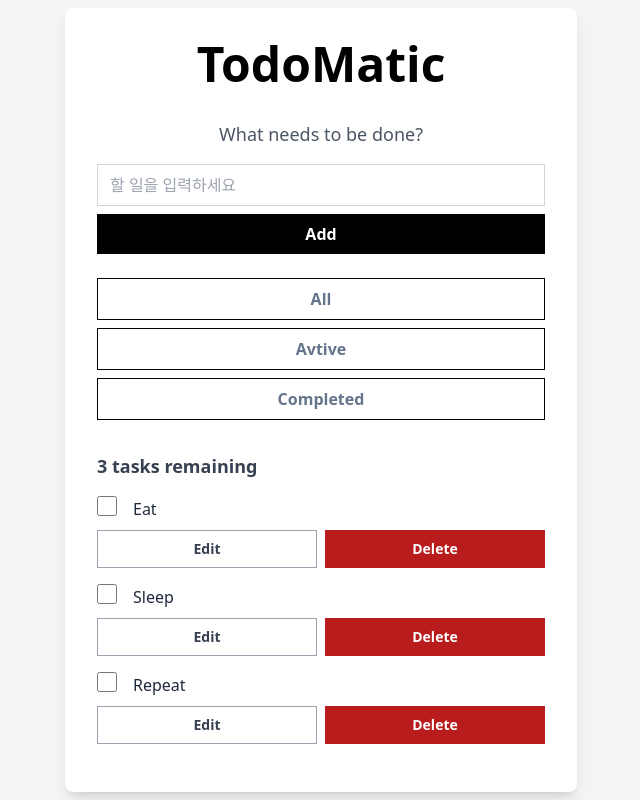
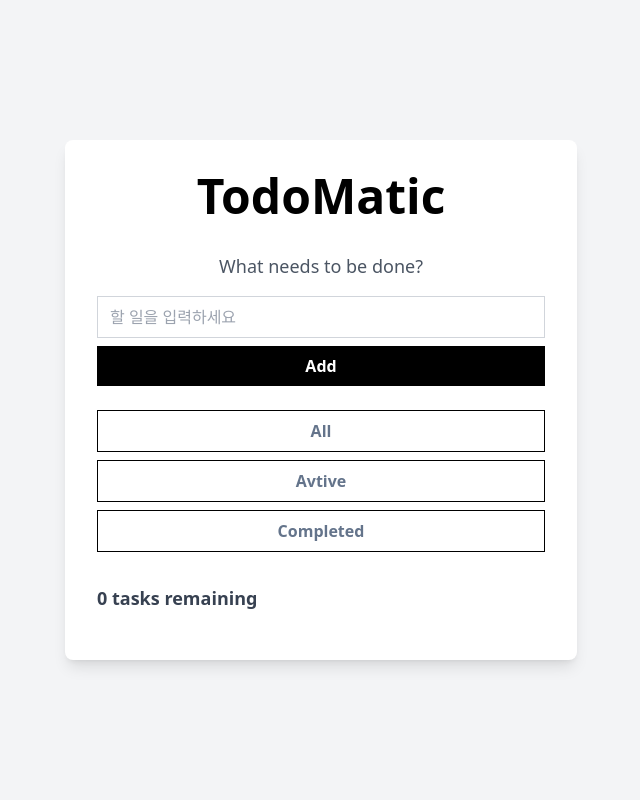
Before and after one commit to Leets-Official/6th-FE-Mission-Zero100, a React (Vite) app: page / in a window 1280 px wide. Shown: the whole page, without its empty margins (319-959 px from the left). Built offline with nearby package versions, Linux system fonts and the light colour scheme.

Commit message:
feat : tasks스토리지에 저장해두기

```diff
--- a/src/App.jsx
+++ b/src/App.jsx
@@ -3,17 +3,31 @@ import Header from './modules/header';
 import AddTodo from './modules/addTodo';
 import Category from './modules/category';
 import TodoList from './modules/todoList';
+import { useEffect } from 'react';
 
 
-const initialTasks = [
-  { id: 1, text: 'Eat', completed: false },
-  { id: 2, text: 'Sleep', completed: false },
-  { id: 3, text: 'Repeat', completed: false },
-];
+// const initialTasks = [
+//   { id: 1, text: 'Eat', completed: false },
+//   { id: 2, text: 'Sleep', completed: false },
+//   { id: 3, text: 'Repeat', completed: false },
+// ];
 
 function App() {
-  const [tasks, setTasks] = useState(initialTasks);
+  const [tasks, setTasks] = useState(()=>{
+    const storedTasks = localStorage.getItem('tasks');
+    if(storedTasks){
+      return JSON.parse(storedTasks);
+    }
+    return[];
+  }
+  );
   const [selectedCategory, setSelectedCategory] = useState(null);
+
+  useEffect(()=>{
+    localStorage.setItem('tasks', JSON.stringify(tasks));
+  }, [tasks]);
+
+
 
 
   const addTask = (taskText) => {
--- a/src/modules/Todo.jsx
+++ b/src/modules/Todo.jsx
@@ -1,4 +1,4 @@
-import {useState} from 'react';
+import {useState, useEffect} from 'react';
 import Checkbox from '../components/checkBox';
 import Button from '../components/button';
 
```
